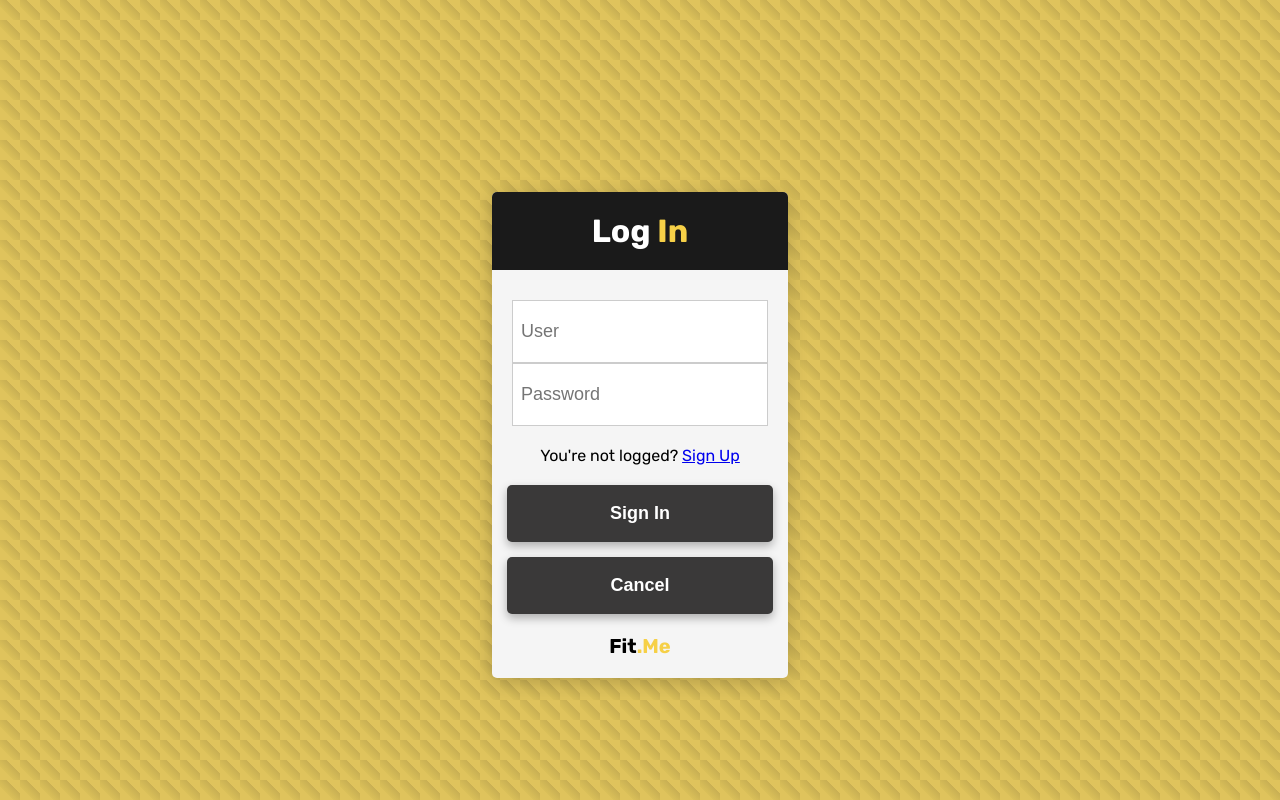
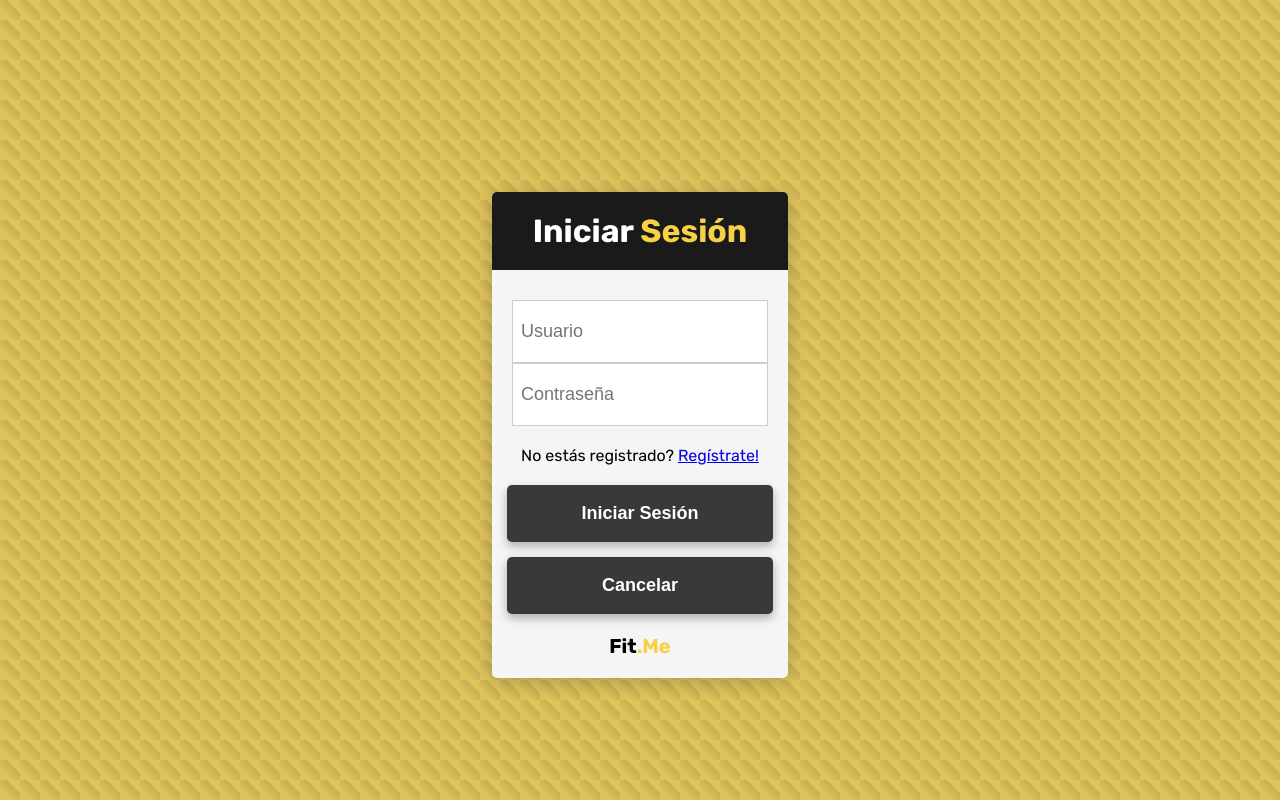
Before and after one commit to Dainerdev/fitme, a React (Vite) app: page /signin in a window 1280 px wide. Built offline with nearby package versions, Linux system fonts and the light colour scheme.

Commit message:
Se modifica la información del formulario

```diff
--- a/src/components/sign/signIn.jsx
+++ b/src/components/sign/signIn.jsx
@@ -17,16 +17,16 @@ function SignIn() {
         <div className={style.content}>
           <form className={style.loginForm}>
             <div>
-              <h1 className={style.info}> Log <span>In</span></h1>
+              <h1 className={style.info}> Iniciar <span>Sesión</span></h1>
             </div>
             <div className={style.inputs}>
-              <input className={style.field} type="text" placeholder="User" />
-              <input className={style.field} type="password" placeholder="Password" />
+              <input className={style.field} type="text" placeholder="Usuario" />
+              <input className={style.field} type="password" placeholder="Contraseña" />
             </div>
-            <p className={style.notLog}>You're not logged? <a href="/signup">Sign Up</a></p>
+            <p className={style.notLog}>No estás registrado? <a href="/signup">Regístrate!</a></p>
             <div className={style.buttonGroup}>
-              <button className={style.logInBtn} type="submit">Sign In</button>
-              <button className={style.cancelBtn} onClick={cancel} type="submit">Cancel</button>
+              <button className={style.logInBtn} type="submit">Iniciar Sesión</button>
+              <button className={style.cancelBtn} onClick={cancel} type="submit">Cancelar</button>
             </div>
             <p className={style.brand}>Fit<span>.Me</span></p>
           </form>
```
